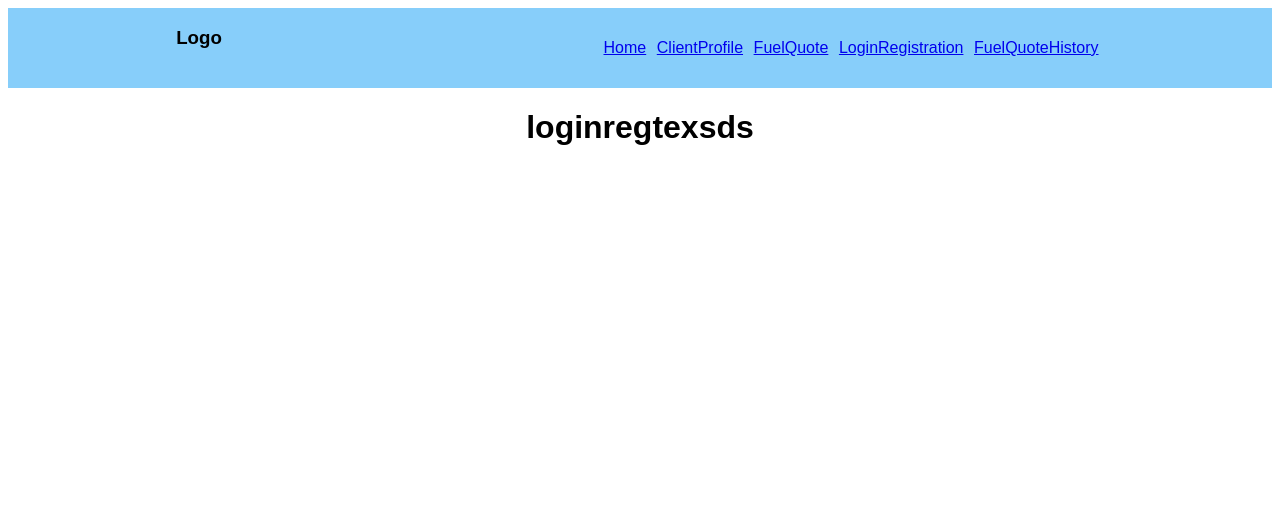
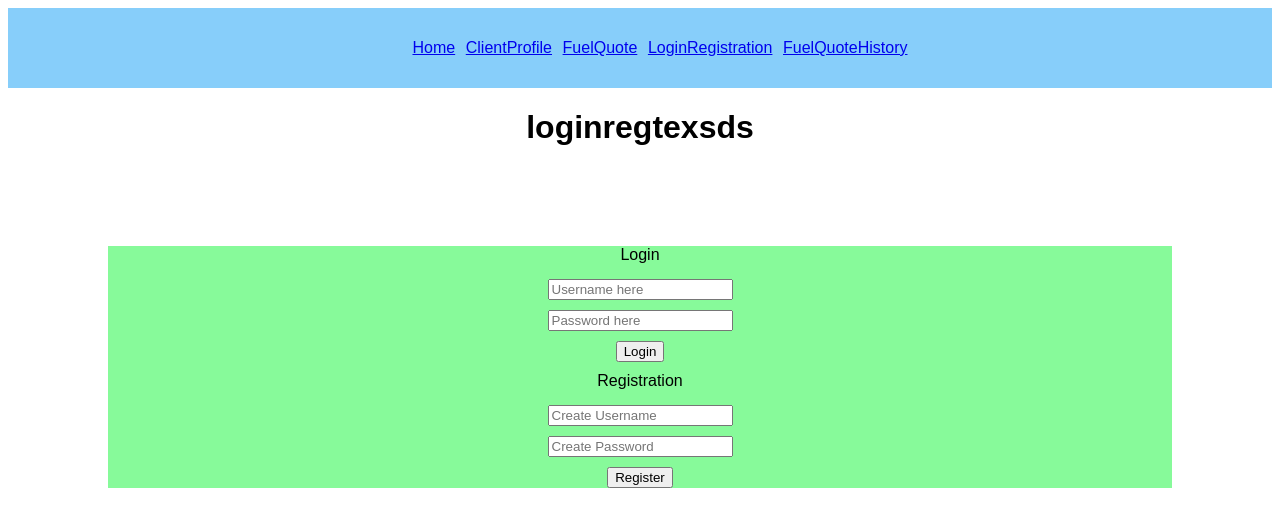
Before and after one commit to FranklinTrinh7624/COSC4353HW, a React (Create React App) app: page /loginregistration in a window 1280 px wide. Shown: the top 526 px of the page. Built offline with nearby package versions, Linux system fonts and the light colour scheme.

Commit message:
Added more to Login and Registration

```diff
--- a/src/LoginRegistration.js
+++ b/src/LoginRegistration.js
@@ -7,6 +7,31 @@ function LoginRegistration() {
   return (
     <div>
       <h1>loginregtexsds</h1>
+      <div className="LoginRegiApp">
+        <form className="login">
+          <label>Login</label>
+          <div className="logUsername">
+            <input type="text" placeholder="Username here" />
+          </div>
+
+          <div className="logPassword">
+            <input type="password" placeholder="Password here" />
+          </div>
+          <button> Login </button>
+        </form>
+
+        <form className="register">
+          <label> Registration </label>
+          <div className="regiUser">
+            <input type="text" id="user" placeholder="Create Username" />
+          </div>
+
+          <div className="regiPass">
+            <input type="password" id="pw" placeholder="Create Password" />
+          </div>
+          <button className="btn"> Register </button>
+        </form>
+      </div>
     </div>
   );
 }
--- a/src/Navigation.js
+++ b/src/Navigation.js
@@ -4,7 +4,6 @@ import { Link } from "react-router-dom";
 function Navigation() {
   return (
     <nav>
-      <h3>Logo</h3>
       <ul className="nav-links">
         <Link to="/">
           <li>Home</li>
--- a/src/styles.css
+++ b/src/styles.css
@@ -21,3 +21,30 @@ nav {
   align-items: center;
   list-style: none;
 }
+
+.LoginRegiApp {
+  background: rgb(135, 250, 154);
+  margin: 100px;
+}
+
+.logUsername {
+  margin-top: 15px;
+  margin-bottom: 10px;
+}
+
+.logPassword {
+  margin-bottom: 10px;
+}
+
+.regiUser {
+  margin-top: 15px;
+  margin-bottom: 10px;
+}
+
+.regiPass {
+  margin-bottom: 10px;
+}
+
+.login {
+  margin-bottom: 10px;
+}
```
